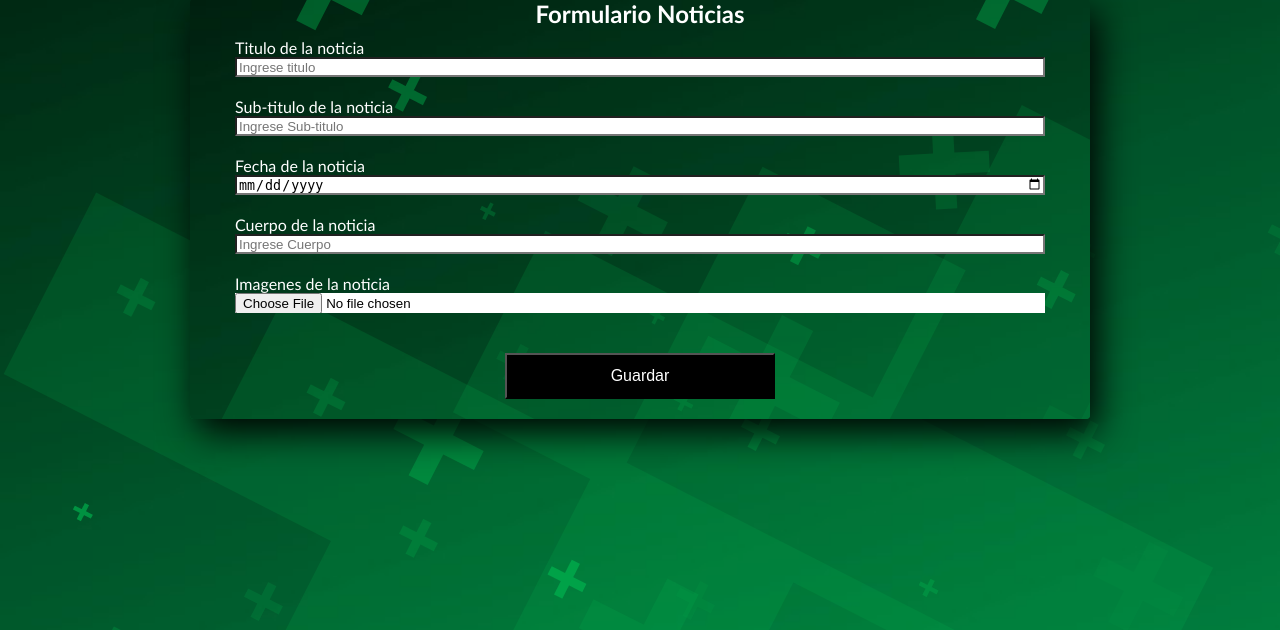
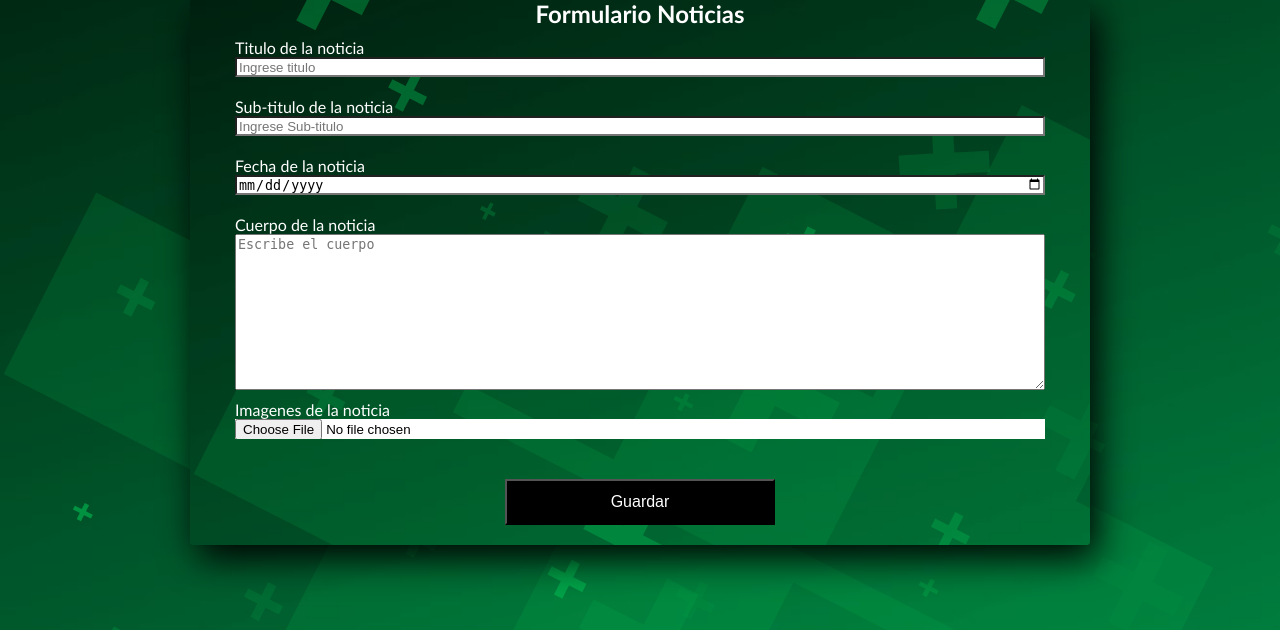
Before and after one commit to Sabers26/ClubDeportivo, a Django app: page /forNoticias in a window 1280 px wide. Shown: the part 101-731 px from the top of the page. Run offline with Django 4.2, Linux system fonts and the light colour scheme.

Commit message:
modificacion for noticias

```diff
--- a/app/static/app/css/for_noticias.css
+++ b/app/static/app/css/for_noticias.css
@@ -50,3 +50,8 @@ h1{
     margin-left: 5%;
     float: left;
 }
+
+textarea{
+    width: 90%;
+    margin-bottom: 10px;
+}
--- a/app/templates/admin/forNoticias.html
+++ b/app/templates/admin/forNoticias.html
@@ -15,7 +15,7 @@
             <label class="labels">Fecha de la noticia</label>
             <input class="contenido" type="date" name="Fecha" id="Fecha">
             <label class="labels">Cuerpo de la noticia</label>
-            <input class="contenido" type="text" name="Cuerpo" id="Cuerpo" placeholder="Ingrese Cuerpo">
+            <textarea id="area" name="cuerpo" rows="10" cols="40" placeholder="Escribe el cuerpo"></textarea>
             <label class="labels">Imagenes de la noticia</label>
             <input class="contenido" type="file" name="Imagen" id="Imagen" placeholder="Imagen">
 
@@ -25,3 +25,7 @@
 </body>
 
 {% endblock contenido %}
+
+{% block script %}
+<script src="{% static 'app/' %}js/forNoticia.js"></script>
+{% endblock script %}
```
Also changed, not shown: app/static/app/js/forNoticia.js (added).
